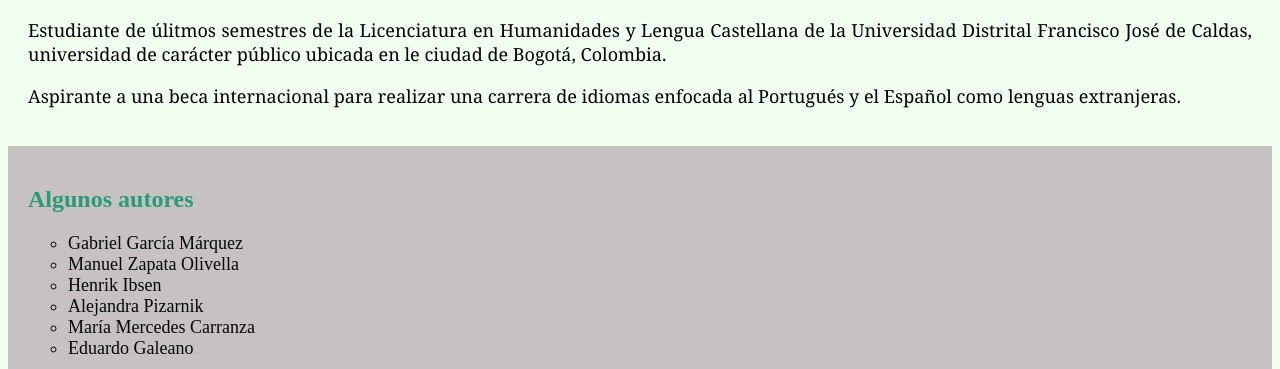
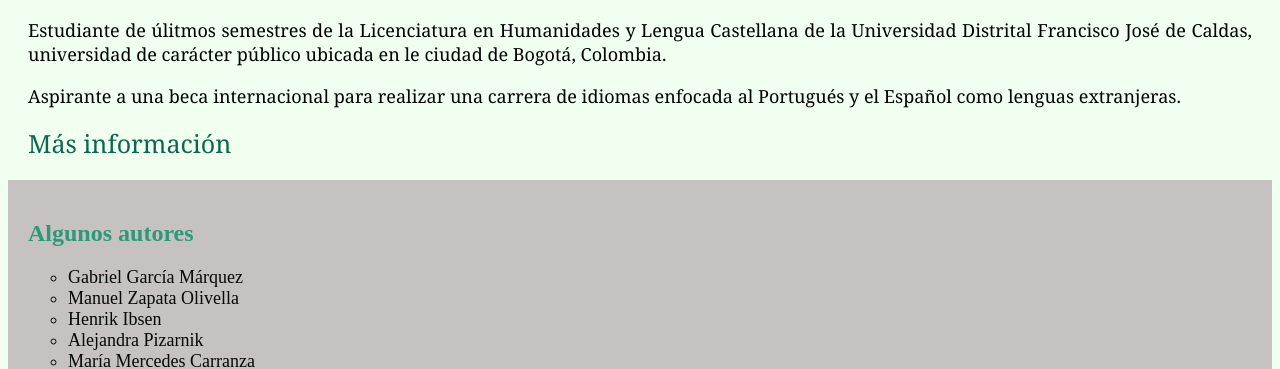
Before and after one commit to JulianDxG/miprimerapaginaa, a plain HTML site: page index.html in a window 1280 px wide. Shown: the part 810-1179 px from the top of the page. Drawn offline with Linux system fonts and the light colour scheme; grey boxes are pictures that could not be loaded.

Commit message:
mi primera confirmación de actualización

```diff
--- a/index.html
+++ b/index.html
@@ -57,6 +57,8 @@
     </p>
         <p>Aspirante a una beca internacional para realizar una carrera de idiomas enfocada al Portugués y el Español como lenguas extranjeras.
     </p>
+
+    <div class="geeting">Más información</div>
     </main>
 
     <main id="Algunos-autores">
--- a/styles.css
+++ b/styles.css
@@ -90,6 +90,12 @@ header{
 }
 
 /* CUERPO */
+
+.geeting{
+  color: #0c684c;
+  font-size: 25px;
+  font-family: Georgia, 'Times New Roman', Times, serif;
+}
 
 .main h3{
     margin-block-start: 180px;
```
